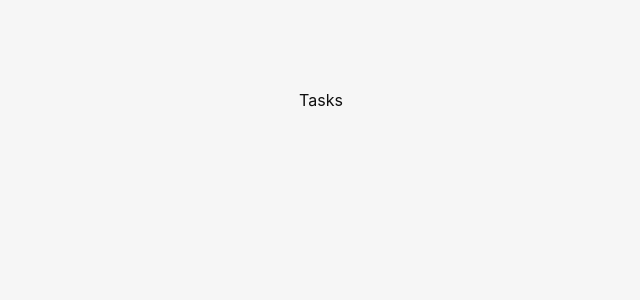
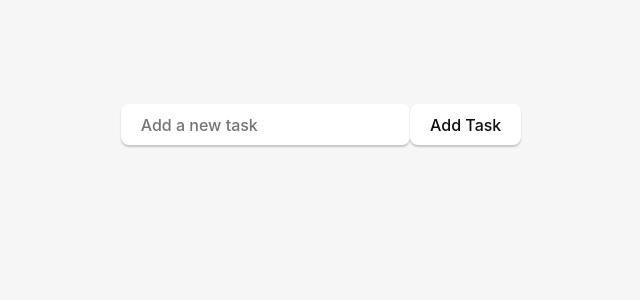
Before and after one commit to siikabb/todo-app, a React (Vite) app: page / in a window 1280 px wide. Shown: the top 300 px of the page, without its empty margins (319-959 px from the left). Built offline with nearby package versions, Linux system fonts and the light colour scheme.

Commit message:
implement adding tasks

```diff
--- a/src/components/TaskItem.tsx
+++ b/src/components/TaskItem.tsx
@@ -1,11 +1,22 @@
-import { Task } from '../types/taskTypes';
+import { Task, TaskItemProps } from '../types/taskTypes';
 
-const TaskItem = (task: Task) => {
+const TaskItem = ({ task, toggleComplete }: TaskItemProps) => {
   return (
     <>
       <li>
-        <input type="checkbox" checked={task.completed} />
-        <p>{task.text}</p>
+        <input
+          type="checkbox"
+          checked={task.completed}
+          onChange={() => toggleComplete(task.id)}
+        />
+        <span
+          style={{
+            textDecoration: task.completed ? 'line-through' : 'none',
+            marginLeft: '8px',
+          }}
+        >
+          {task.text}
+        </span>
       </li>
     </>
   );
--- /dev/null
+++ b/src/hooks/TaskHooks.ts
@@ -0,0 +1,24 @@
+import { useState } from 'react';
+import { Task } from '../types/taskTypes';
+
+const useTasks = () => {
+  const [tasks, setTasks] = useState<Task[]>([]);
+  const [newTask, setNewTask] = useState('');
+
+  const addTask = () => {
+    setTasks([...tasks, { id: Date.now(), text: newTask, completed: false }]);
+    setNewTask;
+  };
+
+  const toggleComplete = (id: number) => {
+    setTasks(
+      tasks.map((task) =>
+        task.id === id ? { ...task, completed: !task.completed } : task
+      )
+    );
+  };
+
+  return { tasks, newTask, setNewTask, addTask, toggleComplete };
+};
+
+export { useTasks };
--- a/src/views/Tasks.tsx
+++ b/src/views/Tasks.tsx
@@ -1,5 +1,27 @@
+import TaskItem from '../components/TaskItem';
+import { useTasks } from '../hooks/TaskHooks';
+
 const Tasks = () => {
-  return <div>Tasks</div>;
+  const { tasks, newTask, setNewTask, addTask, toggleComplete } = useTasks();
+
+  return (
+    <div>
+      <ul>
+        {tasks.map((task) => (
+          <TaskItem key={task.id} task={task} toggleComplete={toggleComplete} />
+        ))}
+      </ul>
+      <div>
+        <input
+          type="text"
+          value={newTask}
+          onChange={(e) => setNewTask(e.target.value)}
+          placeholder="Add a new task"
+        />
+        <button onClick={addTask}>Add Task</button>
+      </div>
+    </div>
+  );
 };
 
 export default Tasks;
```
Also changed, not shown: src/types/taskTypes.ts (+8 -2 lines).
